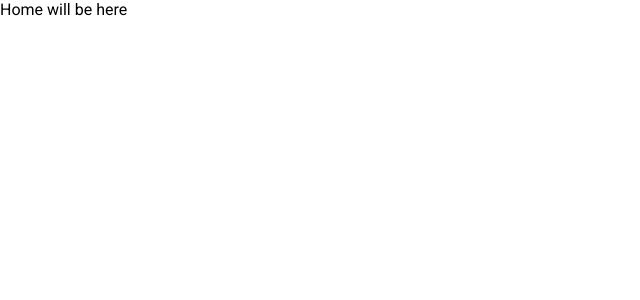
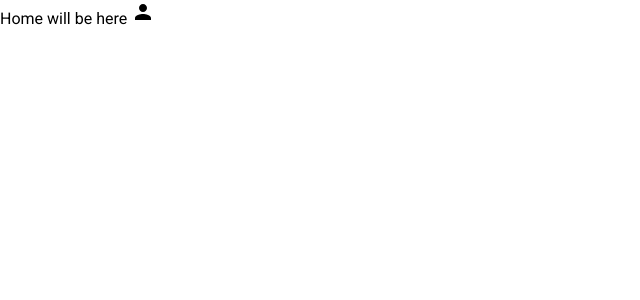
Before and after one commit to constructorlib/Cherry_Social, a React (Vite) app in the folder cherrysocial/: page / in a window 1280 px wide. Shown: the top 300 px of the page, without its empty margins (0-640 px from the left). Built offline with nearby package versions, Linux system fonts and the light colour scheme.

Commit message:
material-ui icons

```diff
--- a/cherrysocial/package.json
+++ b/cherrysocial/package.json
@@ -10,6 +10,10 @@
     "preview": "vite preview"
   },
   "dependencies": {
+    "@emotion/react": "^11.11.1",
+    "@emotion/styled": "^11.11.0",
+    "@mui/icons-material": "^5.14.16",
+    "@mui/material": "^5.14.17",
     "react": "^18.2.0",
     "react-dom": "^18.2.0"
   },
--- a/cherrysocial/src/pages/home/Home.jsx
+++ b/cherrysocial/src/pages/home/Home.jsx
@@ -1,9 +1,11 @@
 import React from "react";
-
+import PersonIcon from "@mui/icons-material/Person";
 export default function Home() {
   return (
     <>
-      <div>Home will be here</div>
+      <div>
+        Home will be here <PersonIcon />
+      </div>
     </>
   );
 }
```
Also changed, not shown: 1 other file (tests, documents, lock files or other folders).
